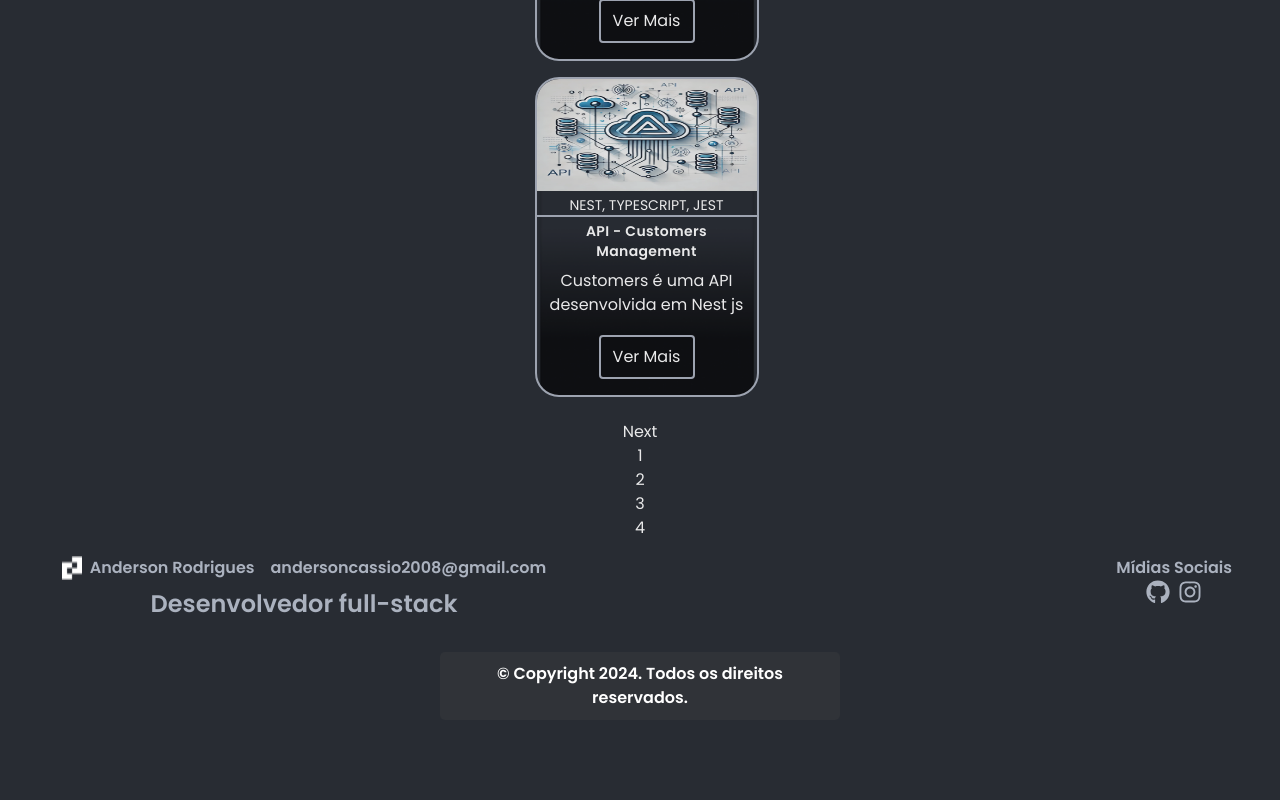
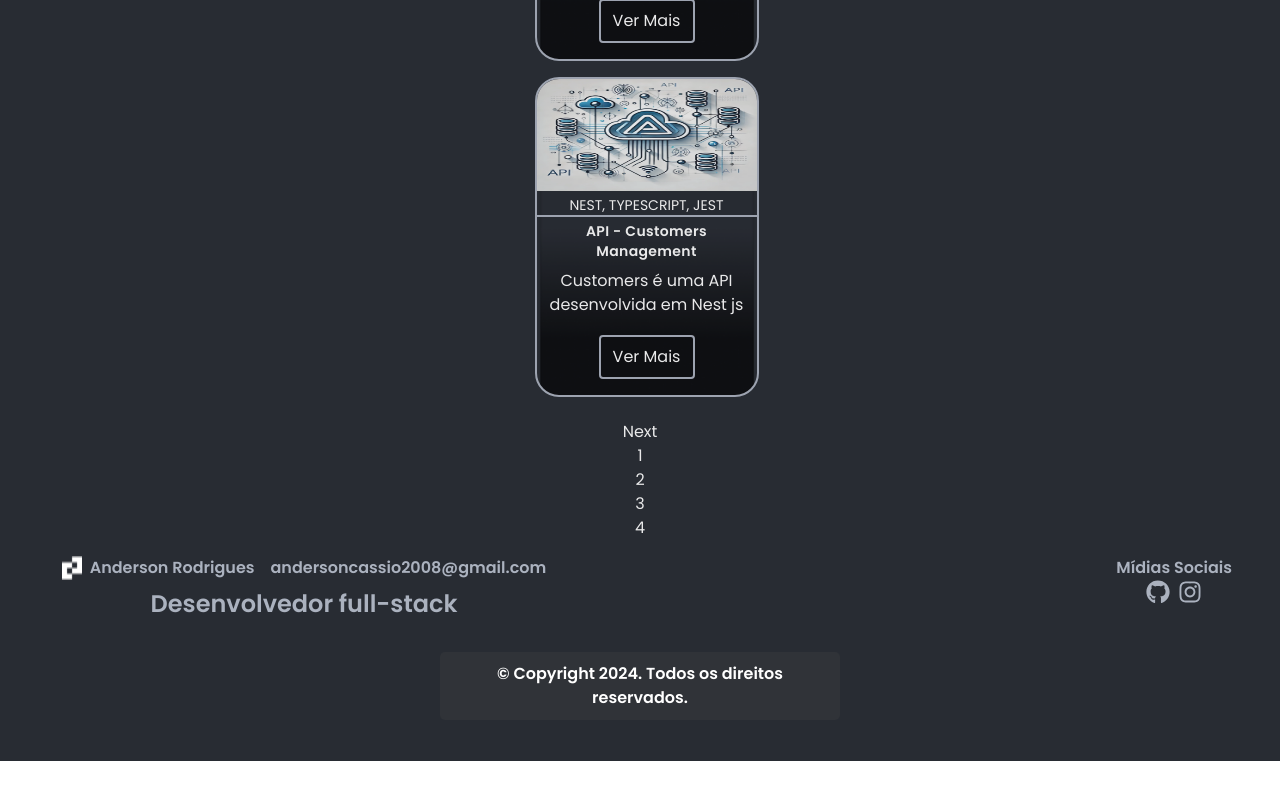
Before and after one commit to dev-anderson-rodrigues/meu-novo-portifolio-3.0, a Next.js app: page / in a window 1280 px wide. Shown: the part 10454-11254 px from the top of the page. After the commit the page ends 11215 px from the top, so only its background shows below. Built offline with nearby package versions, Linux system fonts and the light colour scheme; a web font is replaced by a local one.

Commit message:
"refactor": ajuste responsividade 2

```diff
--- a/src/app/components/footer/index.tsx
+++ b/src/app/components/footer/index.tsx
@@ -4,7 +4,10 @@ import { FaGithub, FaInstagram } from "react-icons/fa";
 
 const Footer = () => {
   return (
-    <footer className="w-full flex items-start justify-center" id="contact">
+    <footer
+      className="w-full flex items-start sm:items-center justify-center"
+      id="contact"
+    >
       <div className="p-4 w-full max-w-screen-xl pl-12 pr-12 ctn">
         <div className="flex flex-col md:flex-row justify-between">
           <div className="div-1 flex flex-col items-center w-full md:max-w-lg">
--- a/src/app/styles/globals.css
+++ b/src/app/styles/globals.css
@@ -51,6 +51,9 @@ body {
     font-weight: 600;
     min-height: 50vh;
 
+    @media (min-width: 1024px) {
+      min-height: 20vh;
+    }
     img {
       color: var(--text-color);
     }
```
